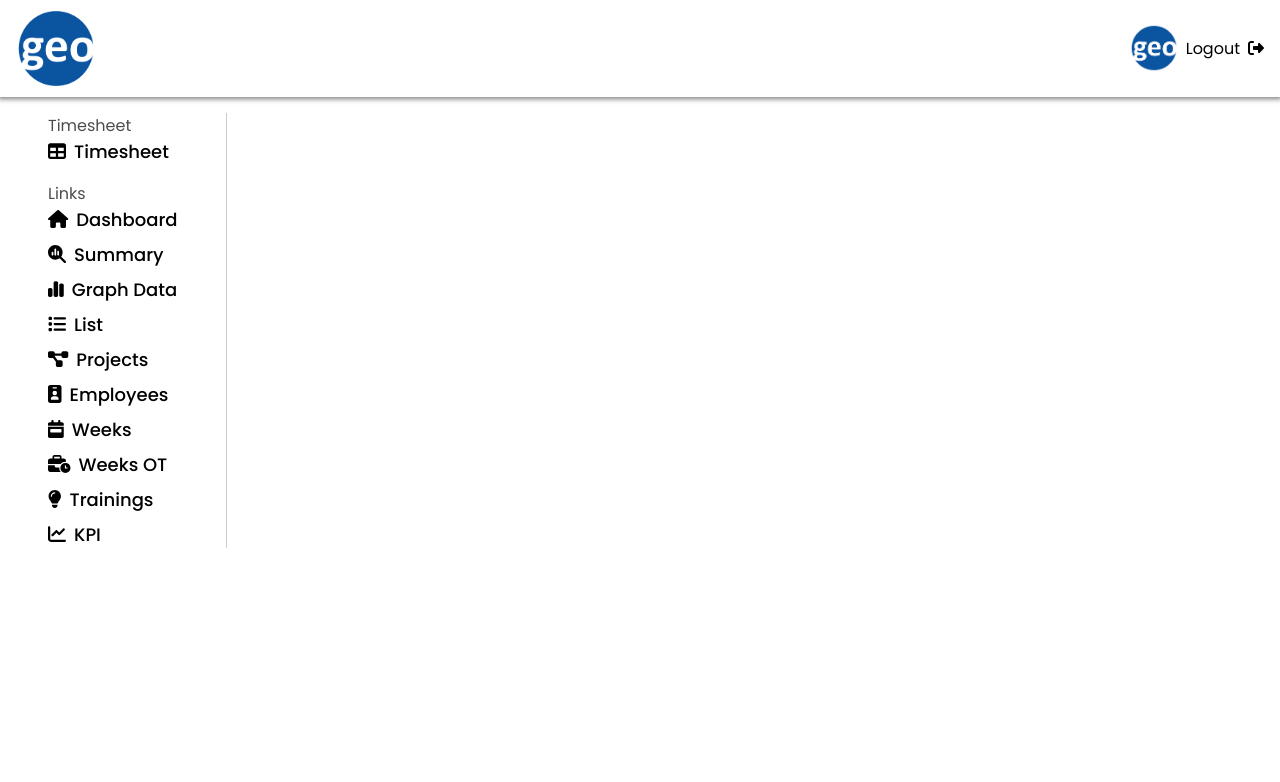
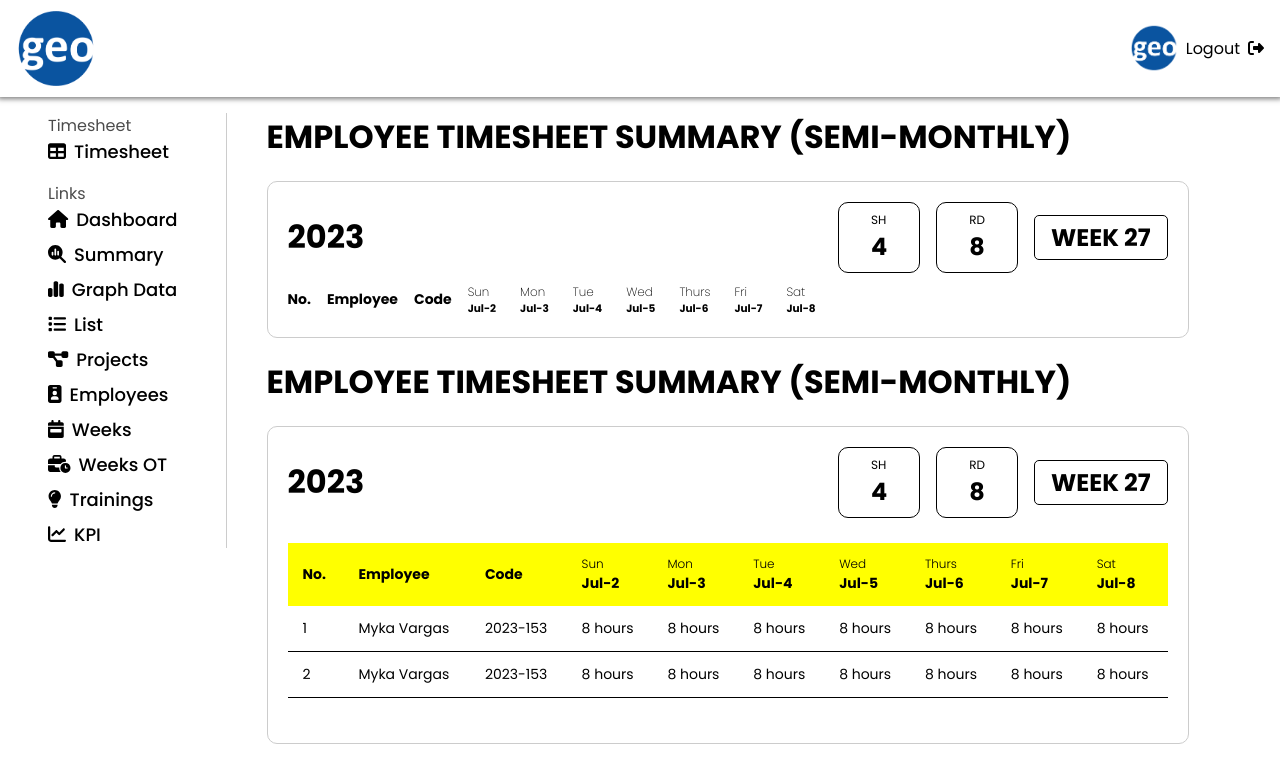
Before and after one commit to lugh-tuatha/geo.timesheet, an Angular app: page /summary in a window 1280 px wide. Shown: the top 782 px of the page. Built offline with nearby package versions, Linux system fonts and the light colour scheme.

Commit message:
add summary table

```diff
--- a/src/app/pages/summary/summary.component.html
+++ b/src/app/pages/summary/summary.component.html
@@ -1,3 +1,163 @@
-<div class="dashboard">
+<div class="summary">
+  <h1>EMPLOYEE TIMESHEET SUMMARY (SEMI-MONTHLY)</h1>
+</div>
 
+<div class="container">
+  <div class="heading">
+    <div>
+      <h1>2023</h1>
+    </div>
+    <div class="week">
+      <div class="count">
+        <p>SH</p>
+        <h2>4</h2>
+      </div>
+      <div class="count">
+        <p>RD</p>
+        <h2>8</h2>
+      </div>
+      <div class="number">
+        <h2>WEEK 27</h2>
+      </div>
+    </div>
+  </div>
+
+  <div class="data1">
+    <h1>No.</h1>
+    <h1>Employee</h1>
+    <h1>Code</h1>
+    <div class="day">
+      <div>
+        <p>Sun</p>
+        <h2>Jul-2</h2>
+      </div>
+      <div>
+        <p>Mon</p>
+        <h2>Jul-3</h2>
+      </div>
+      <div>
+        <p>Tue</p>
+        <h2>Jul-4</h2>
+      </div>
+      <div>
+        <p>Wed</p>
+        <h2>Jul-5</h2>
+      </div>
+      <div>
+        <p>Thurs</p>
+        <h2>Jul-6</h2>
+      </div>
+      <div>
+        <p>Fri</p>
+        <h2>Jul-7</h2>
+      </div>
+      <div>
+        <p>Sat</p>
+        <h2>Jul-8</h2>
+      </div>
+    </div>
+  </div>
 </div>
+
+<div class="summary">
+  <h1>EMPLOYEE TIMESHEET SUMMARY (SEMI-MONTHLY)</h1>
+</div>
+
+<div class="container">
+  <div class="heading">
+    <div>
+      <h1>2023</h1>
+    </div>
+    <div class="week">
+      <div class="count">
+        <p>SH</p>
+        <h2>4</h2>
+      </div>
+      <div class="count">
+        <p>RD</p>
+        <h2>8</h2>
+      </div>
+      <div class="number">
+        <h2>WEEK 27</h2>
+      </div>
+    </div>
+  </div>
+
+  <table class="content-table">
+    <thead>
+      <tr>
+        <th>No.</th>
+        <th>Employee</th>
+        <th>Code</th>
+        <th>
+          <div class="daytime">
+            <p>Sun</p>
+            <h2>Jul-2</h2>
+          </div>
+        </th>
+        <th>
+          <div class="daytime">
+            <p>Mon</p>
+            <h2>Jul-3</h2>
+          </div>
+        </th>
+        <th>
+          <div class="daytime">
+            <p>Tue</p>
+            <h2>Jul-4</h2>
+          </div>
+        </th>
+        <th>
+          <div class="daytime">
+            <p>Wed</p>
+            <h2>Jul-5</h2>
+          </div>
+        </th>
+        <th>
+          <div class="daytime">
+            <p>Thurs</p>
+            <h2>Jul-6</h2>
+          </div>
+        </th>
+        <th>
+          <div class="daytime">
+            <p>Fri</p>
+            <h2>Jul-7</h2>
+          </div>
+        </th>
+        <th>
+          <div class="daytime">
+            <p>Sat</p>
+            <h2>Jul-8</h2>
+          </div>
+        </th>
+      </tr>
+    </thead>
+    <tbody>
+      <tr>
+        <td>1</td>
+        <td>Myka Vargas</td>
+        <td>2023-153</td>
+        <td>8 hours</td>
+        <td>8 hours</td>
+        <td>8 hours</td>
+        <td>8 hours</td>
+        <td>8 hours</td>
+        <td>8 hours</td>
+        <td>8 hours</td>
+      </tr>
+      <tr>
+        <td>2</td>
+        <td>Myka Vargas</td>
+        <td>2023-153</td>
+        <td>8 hours</td>
+        <td>8 hours</td>
+        <td>8 hours</td>
+        <td>8 hours</td>
+        <td>8 hours</td>
+        <td>8 hours</td>
+        <td>8 hours</td>
+      </tr>
+    </tbody>
+  </table>
+</div>
--- a/src/app/pages/summary/summary.component.scss
+++ b/src/app/pages/summary/summary.component.scss
@@ -0,0 +1,80 @@
+.container {
+  max-width: 100rem;
+  margin: 20px auto;
+  border: 1px solid #ccc;
+  padding: 20px;
+  border-radius: 10px;
+}
+
+.week {
+  display: flex;
+  gap: 1rem;
+  align-items: center;
+}
+.week p {
+  font-size: 12px;
+}
+.count {
+  border: 1px solid black;
+  padding: 0.5rem 2rem;
+  border-radius: 10px;
+}
+.number {
+  border: 1px solid black;
+  padding: 0.25rem 1rem;
+  border-radius: 5px;
+}
+.heading {
+  display: flex;
+  justify-content: space-between;
+  align-items: center;
+}
+.data1 {
+  display: flex;
+  gap: 1rem;
+  align-items: center;
+  font-size: 7px;
+  font-weight: 100;
+  margin-top: 10px;
+}
+
+.data1 p {
+  font-size: 12px;
+  font-weight: 200;
+}
+.day {
+  display: flex;
+  justify-content: space-between;
+  align-items: center;
+  gap: 1.5rem;
+}
+
+.content-table {
+  border-collapse: collapse;
+  margin: 25px 0;
+  font-size: 14px;
+  min-width: 55rem;
+}
+
+.content-table thead tr {
+  background-color: yellow;
+  text-align: left;
+  font-weight: bold;
+}
+.content-table th,
+.content-table td {
+  padding: 12px 15px;
+}
+
+.content-table tbody tr {
+  border-bottom: 1px solid black;
+}
+
+.daytime p {
+  font-size: 12px;
+  font-weight: 300;
+  align-items: center;
+}
+.daytime h2 {
+  font-size: 14px;
+}
--- a/src/app/pages/summary/summary.component.ts
+++ b/src/app/pages/summary/summary.component.ts
@@ -3,8 +3,6 @@ import { Component } from '@angular/core';
 @Component({
   selector: 'app-summary',
   templateUrl: './summary.component.html',
-  styleUrls: ['./summary.component.scss']
+  styleUrls: ['./summary.component.scss'],
 })
-export class SummaryComponent {
-
-}
+export class SummaryComponent {}
```
